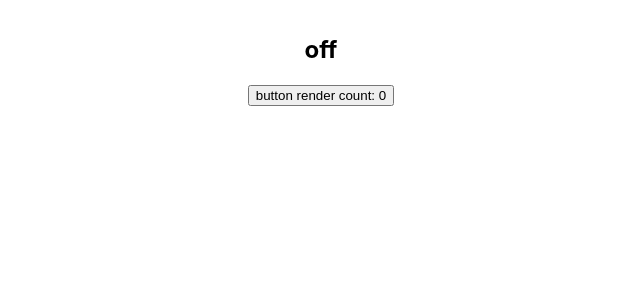
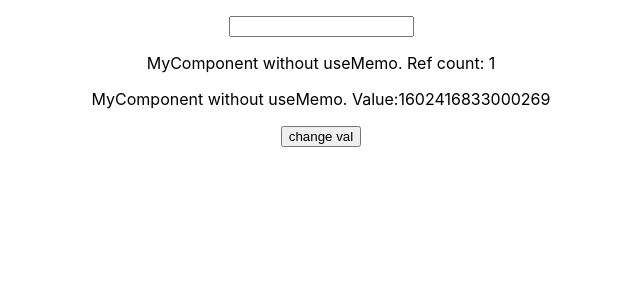
Before and after one commit to luojinghui/react-hook-performance-optimization-exercise, a React (Create React App) app: page / in a window 1280 px wide. Shown: the top 300 px of the page, without its empty margins (319-959 px from the left). Built offline with nearby package versions, Linux system fonts and the light colour scheme.

Commit message:
feat: use usememo

```diff
--- a/src/App.js
+++ b/src/App.js
@@ -15,11 +15,11 @@ function App() {
 
         {/* <UseCallbackMemo></UseCallbackMemo> */}
 
-        <UseCallbackTest></UseCallbackTest>
+        {/* <UseCallbackTest></UseCallbackTest> */}
 
         {/* <UseCallbackReducer></UseCallbackReducer> */}
 
-        {/* <UseMemoDemo></UseMemoDemo> */}
+        <UseMemoDemo></UseMemoDemo>
       </div>
     </RecoilRoot>
   );
--- a/src/test/useMemoDemo.js
+++ b/src/test/useMemoDemo.js
@@ -24,7 +24,10 @@ const UseMemoDemo = () => {
     setState(e.target.value);
   };
 
-  const newValue = "Value:" + val + Math.ceil(Math.random() * 1000);
+  const newValue = React.useMemo(
+    () => "Value:" + val + Math.ceil(Math.random() * 1000),
+    [val]
+  );
 
   return (
     <div className="App">
```
